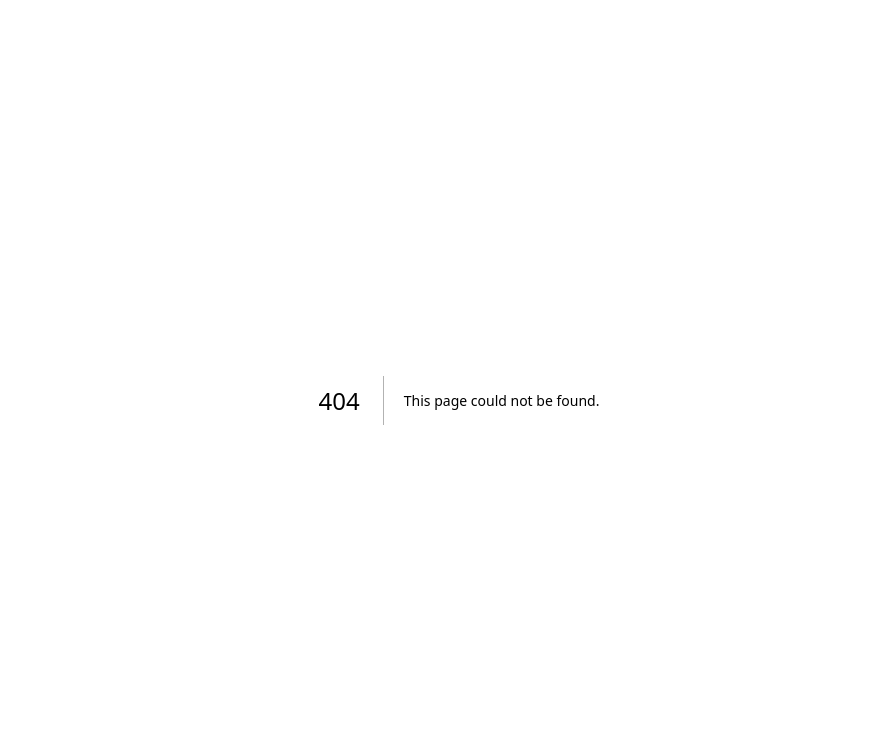
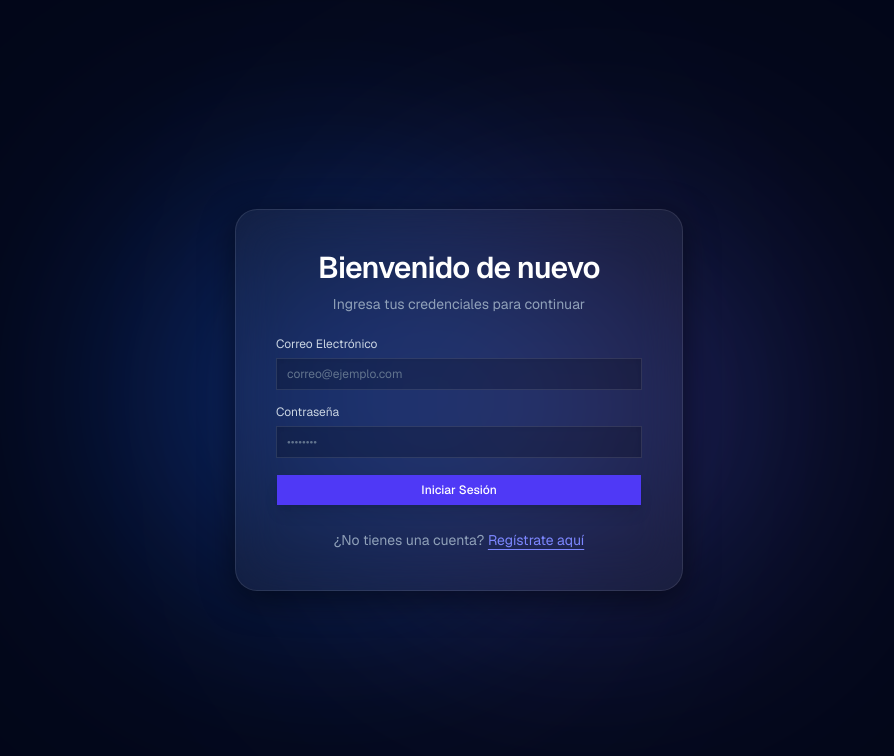
Before and after one commit to JhosepAC/videocall-app, a Next.js app: page /login in a window 1280 px wide. Before the commit this address had no page. Shown: the top 756 px of the page, without its empty margins (181-1075 px from the left). Built offline with nearby package versions, Linux system fonts and the light colour scheme.

Commit message:
feat(auth): add login and register pages

```diff
--- /dev/null
+++ b/src/app/(auth)/login/page.tsx
@@ -0,0 +1,58 @@
+import Link from 'next/link'
+import { login } from '../actions'
+import { Button } from '@/components/ui/button'
+import { Input } from '@/components/ui/input'
+import { Label } from '@/components/ui/label'
+
+export default function LoginPage({ searchParams }: { searchParams: { error: string } }) {
+    return (
+        <div className="flex flex-col space-y-6 text-slate-100">
+            <div className="text-center space-y-2">
+                <h1 className="text-3xl font-semibold tracking-tight text-white">Bienvenido de nuevo</h1>
+                <p className="text-sm text-slate-400">Ingresa tus credenciales para continuar</p>
+            </div>
+
+            <form action={login} className="space-y-4">
+                <div className="space-y-2">
+                    <Label htmlFor="email" className="text-slate-300">Correo Electrónico</Label>
+                    <Input
+                        id="email"
+                        name="email"
+                        type="email"
+                        placeholder="correo@ejemplo.com"
+                        required
+                        className="bg-black/20 border-white/10 text-white placeholder:text-slate-500 focus-visible:ring-indigo-500 transition-all shadow-inner"
+                    />
+                </div>
+                <div className="space-y-2">
+                    <Label htmlFor="password" className="text-slate-300">Contraseña</Label>
+                    <Input
+                        id="password"
+                        name="password"
+                        type="password"
+                        placeholder="••••••••"
+                        required
+                        className="bg-black/20 border-white/10 text-white placeholder:text-slate-500 focus-visible:ring-indigo-500 transition-all shadow-inner"
+                    />
+                </div>
+
+                {searchParams?.error && (
+                    <p className="text-sm text-red-400 bg-red-950/50 p-2 rounded-md border border-red-900/50 text-center">
+                        {searchParams.error}
+                    </p>
+                )}
+
+                <Button type="submit" className="w-full bg-indigo-600 hover:bg-indigo-500 text-white shadow-lg hover:shadow-indigo-500/25 transition-all duration-300">
+                    Iniciar Sesión
+                </Button>
+            </form>
+
+            <div className="text-center text-sm text-slate-400">
+                ¿No tienes una cuenta?{' '}
+                <Link href="/register" className="text-indigo-400 hover:text-indigo-300 underline underline-offset-4 transition-colors">
+                    Regístrate aquí
+                </Link>
+            </div>
+        </div>
+    )
+}
--- /dev/null
+++ b/src/app/(auth)/register/page.tsx
@@ -0,0 +1,58 @@
+import Link from 'next/link'
+import { signup } from '../actions'
+import { Button } from '@/components/ui/button'
+import { Input } from '@/components/ui/input'
+import { Label } from '@/components/ui/label'
+
+export default function RegisterPage({ searchParams }: { searchParams: { error: string } }) {
+    return (
+        <div className="flex flex-col space-y-6 text-slate-100">
+            <div className="text-center space-y-2">
+                <h1 className="text-3xl font-semibold tracking-tight text-white">Crear Cuenta</h1>
+                <p className="text-sm text-slate-400">Ingresa tus credenciales para crear una cuenta</p>
+            </div>
+
+            <form action={signup} className="space-y-4">
+                <div className="space-y-2">
+                    <Label htmlFor="email" className="text-slate-300">Correo Electrónico</Label>
+                    <Input
+                        id="email"
+                        name="email"
+                        type="email"
+                        placeholder="correo@ejemplo.com"
+                        required
+                        className="bg-black/20 border-white/10 text-white placeholder:text-slate-500 focus-visible:ring-indigo-500 transition-all shadow-inner"
+                    />
+                </div>
+                <div className="space-y-2">
+                    <Label htmlFor="password" className="text-slate-300">Contraseña</Label>
+                    <Input
+                        id="password"
+                        name="password"
+                        type="password"
+                        placeholder="••••••••"
+                        required
+                        className="bg-black/20 border-white/10 text-white placeholder:text-slate-500 focus-visible:ring-indigo-500 transition-all shadow-inner"
+                    />
+                </div>
+
+                {searchParams?.error && (
+                    <p className="text-sm text-red-400 bg-red-950/50 p-2 rounded-md border border-red-900/50 text-center">
+                        {searchParams.error}
+                    </p>
+                )}
+
+                <Button type="submit" className="w-full bg-indigo-600 hover:bg-indigo-500 text-white shadow-lg hover:shadow-indigo-500/25 transition-all duration-300">
+                    Crear Cuenta
+                </Button>
+            </form>
+
+            <div className="text-center text-sm text-slate-400">
+                ¿Ya tienes una cuenta?{' '}
+                <Link href="/login" className="text-indigo-400 hover:text-indigo-300 underline underline-offset-4 transition-colors">
+                    Inicia sesión aquí
+                </Link>
+            </div>
+        </div>
+    )
+}
--- /dev/null
+++ b/src/components/ui/label.tsx
@@ -0,0 +1,20 @@
+"use client"
+
+import * as React from "react"
+
+import { cn } from "@/lib/utils"
+
+function Label({ className, ...props }: React.ComponentProps<"label">) {
+  return (
+    <label
+      data-slot="label"
+      className={cn(
+        "flex items-center gap-2 text-xs leading-none select-none group-data-[disabled=true]:pointer-events-none group-data-[disabled=true]:opacity-50 peer-disabled:cursor-not-allowed peer-disabled:opacity-50",
+        className
+      )}
+      {...props}
+    />
+  )
+}
+
+export { Label }
```
